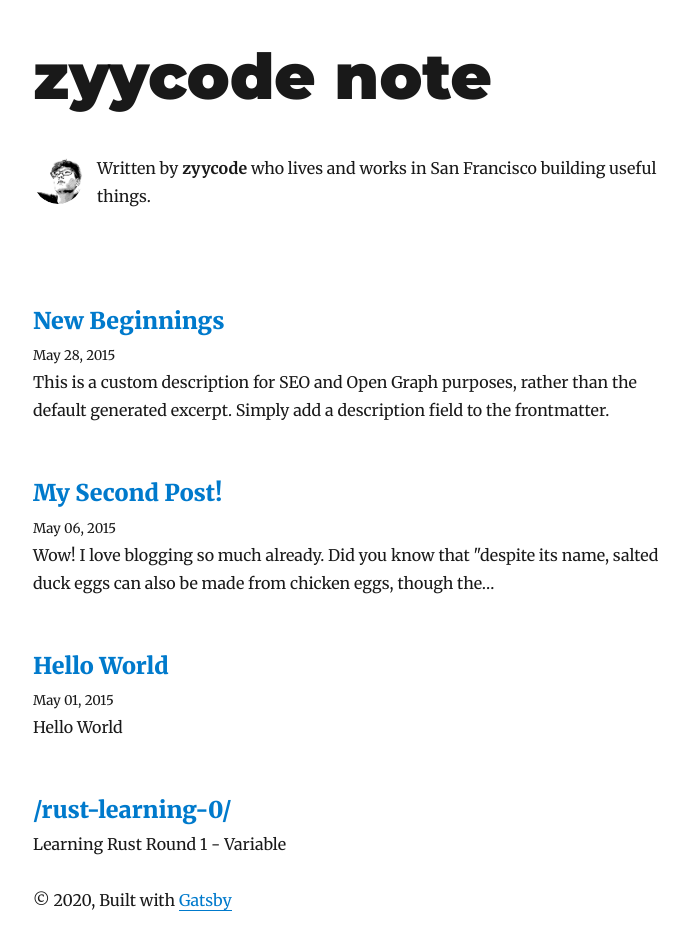
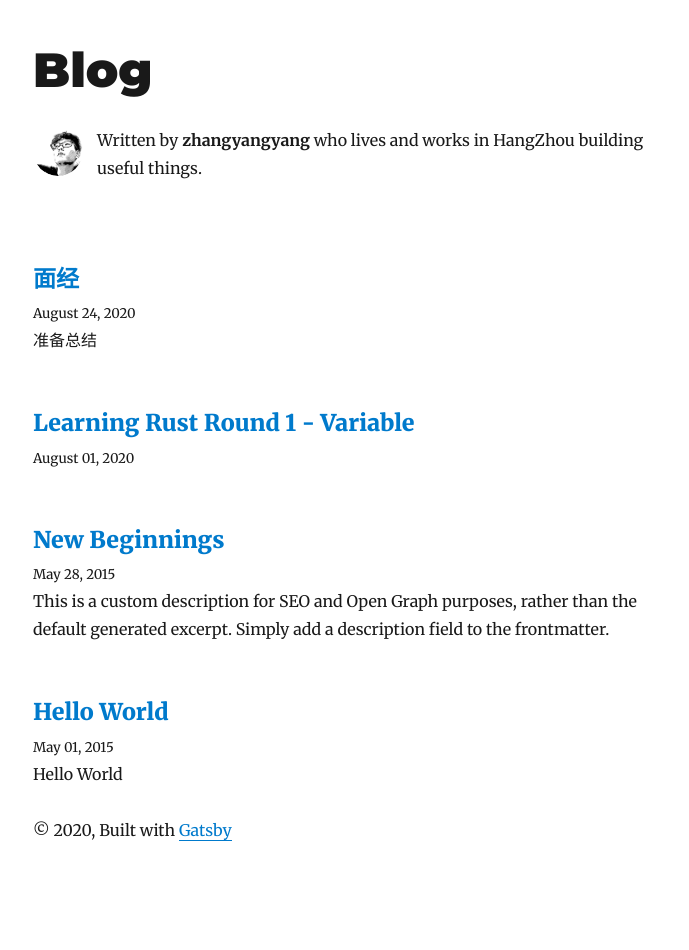
Before and after one commit to zyycode/Note, a Gatsby site: page / in a window 1280 px wide. Shown: the whole page, without its empty margins (292-981 px from the left). After the commit the page ends 886 px from the top, so only its background shows below. Built offline with nearby package versions, Linux system fonts and the light colour scheme; Gatsby itself is replaced by a stand-in of ours; some packages are replaced by stand-ins of ours.

Commit message:
style: :lipstick: chang site title size

```diff
--- /dev/null
+++ b/content/blog/interview/index.md
@@ -0,0 +1,5 @@
+---
+title: 面经
+date: "2020-08-24 23:29:15"
+description: "准备总结"
+---
--- a/content/blog/my-second-post/index.md
+++ /dev/null
@@ -1,13 +0,0 @@
----
-title: My Second Post!
-date: "2015-05-06T23:46:37.121Z"
----
-
-Wow! I love blogging so much already.
-
-Did you know that "despite its name, salted duck eggs can also be made from
-chicken eggs, though the taste and texture will be somewhat different, and the
-egg yolk will be less rich."?
-([Wikipedia Link](https://en.wikipedia.org/wiki/Salted_duck_egg))
-
-Yeah, I didn't either.
--- a/content/blog/rust-learning-0/index.md
+++ b/content/blog/rust-learning-0/index.md
@@ -1,7 +1,4 @@
-<!--
- * @Author: yangyang.zhang 张洋洋
- * @Date: 2020-06-04 16:09:08
- * @Company: Copyright(c) QuVideo F2E Team
- * @Email: yangyang.zhang@quvideo.com
--->
-# Learning Rust Round 1 - Variable
+---
+title: Learning Rust Round 1 - Variable
+date: "2020-08-01 15:00:00"
+---
--- a/gatsby-config.js
+++ b/gatsby-config.js
@@ -1,10 +1,10 @@
 module.exports = {
   pathPrefix: '/Note',
   siteMetadata: {
-    title: `zyycode note`,
+    title: `Blog`,
     author: {
-      name: `zyycode`,
-      summary: `who lives and works in San Francisco building useful things.`,
+      name: `zhangyangyang`,
+      summary: `who lives and works in HangZhou building useful things.`,
     },
     description: `A starter blog demonstrating what Gatsby can do.`,
     siteUrl: `https://zyycode.github.com/Note`,
--- a/src/components/bio.js
+++ b/src/components/bio.js
@@ -35,12 +35,12 @@ const Bio = () => {
     }
   `)
 
-  const { author, social } = data.site.siteMetadata
+  const { author } = data.site.siteMetadata
   return (
     <div
       style={{
         display: `flex`,
-        marginBottom: rhythm(2.5),
+        marginBottom: 0,
       }}
     >
       <Image
@@ -58,10 +58,6 @@ const Bio = () => {
       />
       <p>
         Written by <strong>{author.name}</strong> {author.summary}
-        {` `}
-        {/* <a href={`https://twitter.com/${social.twitter}`}>
-          You should follow him on Twitter
-        </a> */}
       </p>
     </div>
   )
--- a/src/components/layout.js
+++ b/src/components/layout.js
@@ -11,8 +11,8 @@ const Layout = ({ location, title, children }) => {
     header = (
       <h1
         style={{
-          ...scale(1.5),
-          marginBottom: rhythm(1.5),
+          ...scale(1.2),
+          marginBottom: rhythm(1),
           marginTop: 0,
         }}
       >
```
